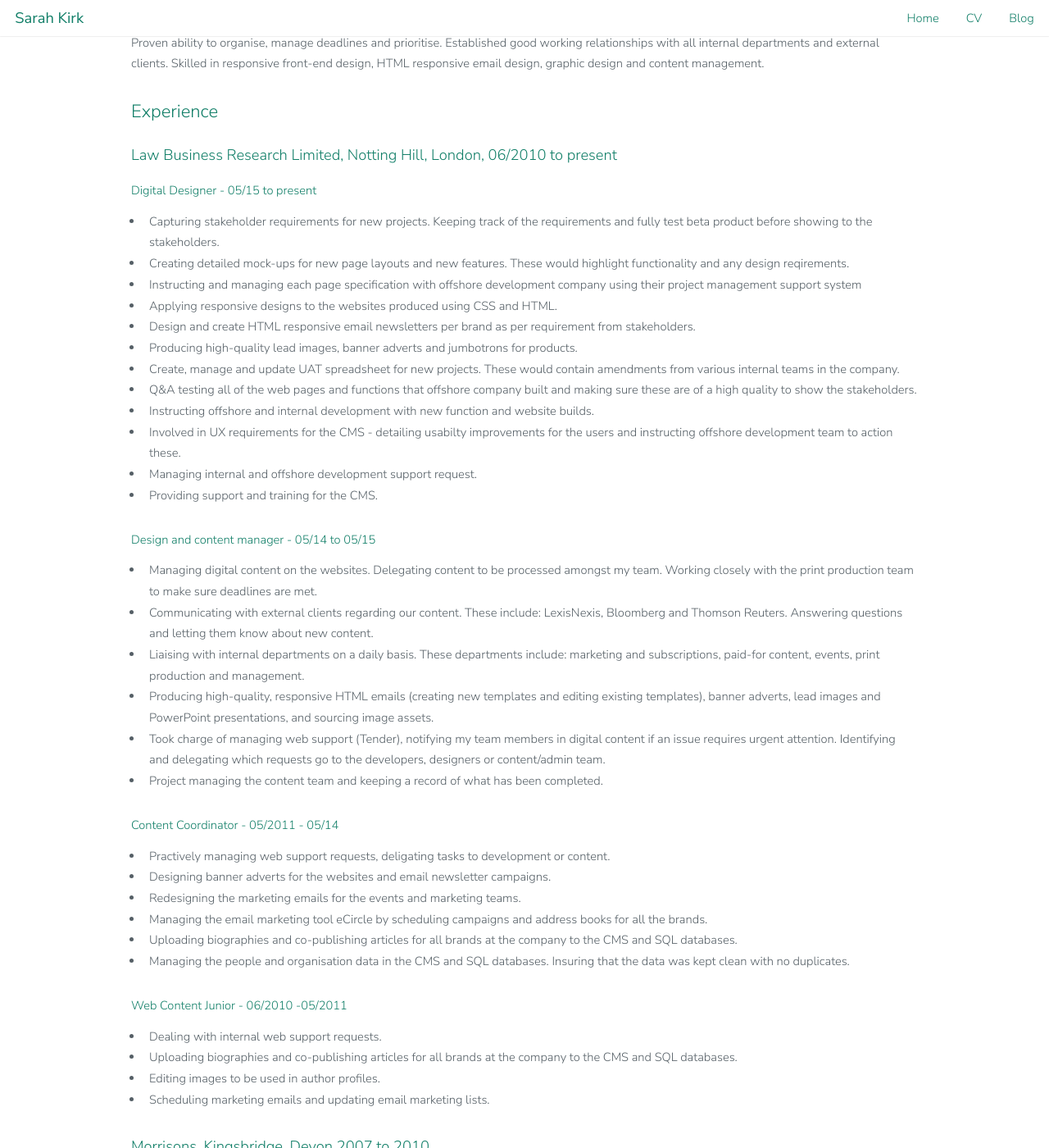
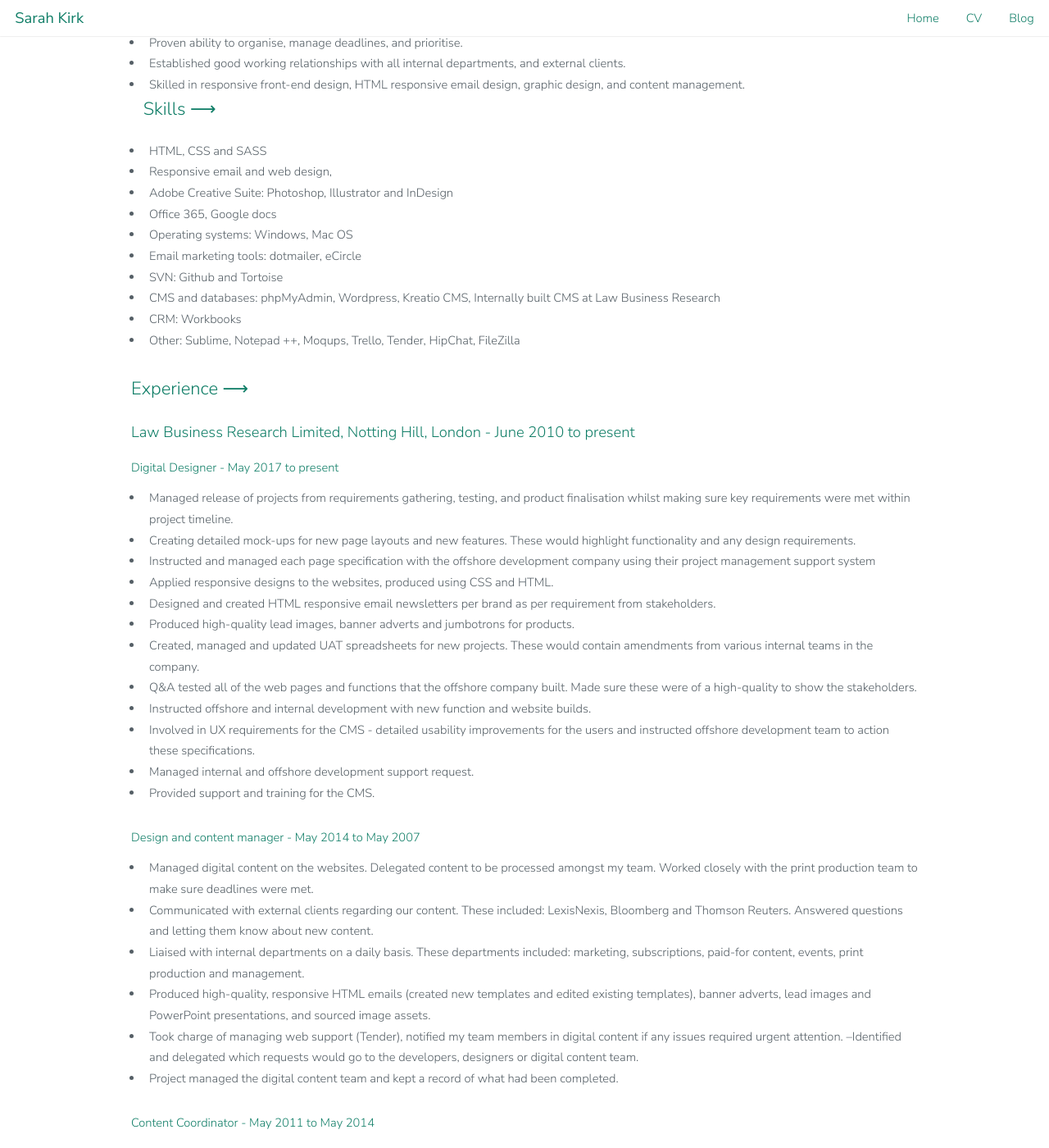
Before and after one commit to Kharsikar/kharsikar.github.io, a Jekyll site: the page built from cv.html, in a window 1280 px wide and 1400 px high, scrolled down 861 px. Shown: the whole window at 82% size. Built offline with Jekyll 4.4.1, drawn with Linux system fonts in a browser that asks for light colours; some of the changed text lies outside the part shown.

Commit message:
Updated CV

```diff
--- a/cv.html
+++ b/cv.html
@@ -15,75 +15,91 @@
 
 <a href="#" class="image fit"><img src="{{ site.baseurl }}/images/banner.jpg" alt="" /></a>
 
-<h2 id="objective">Objective</h2>
-<p>Digital Designer position in the technology sector where my expertise in web design, graphic design, content publishing and email marketing will support the company’s development.</p>
-
-<h2 id="summary-of-qualifications">Summary of Qualifications</h2>
-<p>Digital Designer with 7 years of experience in the publishing company, a degree in fine art, and 10 years of customer service experience in the retail industry.</p>
-
-<p>Proven ability to organise, manage deadlines and prioritise.
-Established good working relationships with all internal departments and external clients.
-Skilled in responsive front-end design, HTML responsive email design, graphic design and content management.</p>
-
-<h2 id="experience">Experience</h2>
-<h3 id="law-business-research-limited-notting-hill-london-062010-to-present">Law Business Research Limited, Notting Hill, London, 06/2010 to present</h3>
-<h4 id="digital-designer---0515-to-present">Digital Designer - 05/15 to present</h4>
+<h2 id="objective-">Objective ⟶</h2>
 <ul>
-  <li>Capturing stakeholder requirements for new projects. Keeping track of the requirements and fully test beta product before showing to the stakeholders.</li>
-  <li>Creating detailed mock-ups for new page layouts and new features. These would highlight functionality and any design reqirements.</li>
-  <li>Instructing and managing each page specification with offshore development company using their project management support system</li>
-  <li>Applying responsive designs to the websites produced using CSS and HTML.</li>
-  <li>Design and create HTML responsive email newsletters per brand as per requirement from stakeholders.</li>
-  <li>Producing high-quality lead images, banner adverts and jumbotrons for products.</li>
-  <li>Create, manage and update UAT spreadsheet for new projects. These would contain amendments from various internal teams in the company.</li>
-  <li>Q&amp;A testing all of the web pages and functions that offshore company built and making sure these are of a high quality to show the stakeholders.</li>
-  <li>Instructing offshore and internal development with new function and website builds.</li>
-  <li>Involved in UX requirements for the CMS - detailing usabilty improvements for the users and instructing offshore development team to action these.</li>
-  <li>Managing internal and offshore development support request.</li>
-  <li>Providing support and training for the CMS.</li>
+  <li>Digital Designer position in the technology sector where my expertise in web design, graphic design, content publication and email marketing will support the company’s development.</li>
 </ul>
 
-<h4 id="design-and-content-manager---0514-to-0515">Design and content manager - 05/14 to 05/15</h4>
+<h2 id="summary-">Summary ⟶</h2>
+<p>Digital Designer with 7 years of experience in the publishing company, a degree in fine art, and 10 years of customer service experience in the retail industry.</p>
 <ul>
-  <li>Managing digital content on the websites. Delegating content to be processed amongst my team. Working closely with the print production team to make sure deadlines are met.</li>
-  <li>Communicating with external clients regarding our content. These include: LexisNexis, Bloomberg and Thomson Reuters. Answering questions and letting them know about new content.</li>
-  <li>Liaising with internal departments on a daily basis. These departments include: marketing and subscriptions, paid-for content, events, print production and management.</li>
-  <li>Producing high-quality, responsive HTML emails (creating new templates and editing existing templates), banner adverts, lead images and PowerPoint presentations, and sourcing image assets.</li>
-  <li>Took charge of managing web support (Tender), notifying my team members in digital content if an issue requires urgent attention. Identifying and delegating which requests go to the developers, designers or content/admin team.</li>
-  <li>Project managing the content team and keeping a record of what has been completed.</li>
+  <li>Proven ability to organise, manage deadlines, and prioritise.</li>
+  <li>Established good working relationships with all internal departments, and external clients.</li>
+  <li>Skilled in responsive front-end design, HTML responsive email design, graphic design, and content management.
+  </li>
+    <h2 id="skills-">Skills ⟶</h2>
+  <li>HTML, CSS and SASS</li>
+  <li>Responsive email and web design,</li>
+  <li>Adobe Creative Suite: Photoshop, Illustrator and InDesign</li>
+  <li>Office 365, Google docs</li>
+  <li>Operating systems: Windows, Mac OS</li>
+  <li>Email marketing tools: dotmailer, eCircle</li>
+  <li>SVN: Github and Tortoise</li>
+  <li>CMS and databases: phpMyAdmin, Wordpress, Kreatio CMS, Internally built CMS at Law Business Research</li>
+  <li>CRM: Workbooks</li>
+  <li>Other: Sublime, Notepad ++, Moqups, Trello, Tender, HipChat, FileZilla</li>
 </ul>
 
-<h4 id="content-coordinator---052011---0514">Content Coordinator - 05/2011 - 05/14</h4>
+<h2 id="experience-">Experience ⟶</h2>
+<h3 id="law-business-research-limited-notting-hill-london---june-2010-to-present">Law Business Research Limited, Notting Hill, London - June 2010 to present</h3>
+<h4 id="digital-designer---may-2017-to-present">Digital Designer - May 2017 to present</h4>
+
 <ul>
-    <li>Practively managing web support requests, deligating tasks to development or content.</li>
-  <li>Designing banner adverts for the websites and email newsletter campaigns.</li>
-  <li>Redesigning the marketing emails for the events and marketing teams.</li>
-  <li>Managing the email marketing tool eCircle by scheduling campaigns and address books for all the brands.</li>
-  <li>Uploading biographies and co-publishing articles for all brands at the company to the CMS and SQL databases.</li>
-  <li>Managing the people and organisation data in the CMS and SQL databases. Insuring that the data was kept clean with no duplicates.</li>
+  <li>Managed release of projects from requirements gathering, testing, and product finalisation whilst making sure key requirements were met within project timeline.</li>
+  <li>Creating detailed mock-ups for new page layouts and new features. These would highlight functionality and any design requirements.</li>
+  <li>Instructed and managed each page specification with the offshore development company using their project management support system</li>
+  <li>Applied responsive designs to the websites, produced using CSS and HTML.</li>
+  <li>Designed and created HTML responsive email newsletters per brand as per requirement from stakeholders.</li>
+  <li>Produced high-quality lead images, banner adverts and jumbotrons for products.</li>
+  <li>Created, managed and updated UAT spreadsheets for new projects. These would contain amendments from various internal teams in the company.</li>
+  <li>Q&amp;A tested all of the web pages and functions that the offshore company built. Made sure these were of a high-quality to show the stakeholders.</li>
+  <li>Instructed offshore and internal development with new function and website builds.</li>
+  <li>Involved in UX requirements for the CMS - detailed usability improvements for the users and instructed offshore development team to action these specifications.</li>
+  <li>Managed internal and offshore development support request.</li>
+  <li>Provided support and training for the CMS.</li>
 </ul>
 
-<h4 id="web-content-junior---062010--052011">Web Content Junior - 06/2010 -05/2011</h4>
+<h4 id="design-and-content-manager---may-2014-to-may-2007">Design and content manager - May 2014 to May 2007</h4>
 <ul>
-  <li>Dealing with internal web support requests.</li>
-  <li>Uploading biographies and co-publishing articles for all brands at the company to the CMS and SQL databases.</li>
-  <li>Editing images to be used in author profiles.</li>
-  <li>Scheduling marketing emails and updating email marketing lists.</li>
+  <li>Managed digital content on the websites. Delegated content to be processed amongst my team. Worked closely with the print production team to make sure deadlines were met.</li>
+  <li>Communicated with external clients regarding our content. These included: LexisNexis, Bloomberg and Thomson Reuters. Answered questions and letting them know about new content.</li>
+  <li>Liaised with internal departments on a daily basis. These departments included: marketing,  subscriptions, paid-for content, events, print production and management.</li>
+  <li>Produced high-quality, responsive HTML emails (created new templates and edited existing templates), banner adverts, lead images and PowerPoint presentations, and sourced image assets.</li>
+  <li>Took charge of managing web support (Tender), notified my team members in digital content if any issues required urgent attention. –Identified and delegated which requests would go to the developers, designers or digital content team.</li>
+  <li>Project managed the digital content team and kept a record of what had been completed.</li>
 </ul>
 
-<h3 id="morrisons-kingsbridge-devon-2007-to-2010">Morrisons, Kingsbridge, Devon	2007 to 2010</h3>
+<h4 id="content-coordinator---may-2011-to-may-2014">Content Coordinator - May 2011 to May 2014</h4>
+<ul>
+  <li>Proactively managed web support requests, delegated tasks to development or digital content.</li>
+  <li>Designed banner adverts for the websites and email newsletter campaigns for marketing.</li>
+  <li>Redesigned the marketing emails for the events and marketing teams.</li>
+  <li>Managed the email marketing tool eCircle by scheduling campaigns and address books for all the brands.</li>
+  <li>Uploaded biographies and co-publishing articles for all brands at the company to the CMS and SQL databases.</li>
+  <li>Managed the people and organisational data in the CMS and SQL databases. Insured that the data was kept clean with no duplicates.</li>
+</ul>
+
+<h4 id="junior-content---june-2010-to-may-2011">Junior Content - June 2010 to May 2011</h4>
+<ul>
+  <li>Dealt with internal web support requests.</li>
+  <li>Uploaded biographies and co-publishing articles for all brands at the company to the CMS and SQL databases.</li>
+  <li>Edited images to be used in author profiles.</li>
+  <li>Scheduled marketing emails and updated email marketing address book lists.</li>
+</ul>
+
+<h3 id="morrisons-kingsbridge-devon---2007-to-2010">Morrisons, Kingsbridge, Devon - 2007 to 2010</h3>
 <h4 id="customer-service-assistant">Customer Service Assistant</h4>
 <ul>
-  <li>I learned the role of supervising a team of up to 12 customer service assistants.</li>
+  <li>I learnt the role of supervising a team of up to 12 customer service assistants.</li>
   <li>Responsibility for change requests of the operators and keeping account of the shop floor safe.</li>
-  <li>Managing shift patterns and breaks.</li>
-  <li>Dealing with customer enquiries and complaints.</li>
-  <li>Maintaining a high standard of customer service and setting a good example to the team.</li>
+  <li>Managed shift patterns and breaks.</li>
+  <li>Dealt with customer enquiries and complaints.</li>
+  <li>Maintained a high-standard of customer service and set a good example to the team.</li>
   <li>I was trained in health and safety and food hygiene.</li>
   <li>My peers trained me in different departments around the store as I was a fast learner.</li>
 </ul>
 
-<h3 id="gamestation-london-2003-to-2006">Gamestation, London	2003 to 2006</h3>
+<h3 id="gamestation-london---2003-to-2006">Gamestation, London - 2003 to 2006</h3>
 <h4 id="store-manager">Store Manager</h4>
 <ul>
   <li>Having worked up from sales assistant to manager I was responsible for managing teams of up to 8 shop floor staff. My tasks included recruitment, organising staff rotas and monthly appraisals, ensuring that staff were paid the correct amount. Weekly financial reporting of branch sales figures to senior management, control of stock and end-of-day accounting</li>
@@ -92,26 +108,25 @@
   <li>I worked to maintain customer satisfaction by spending time on the shop floor aiding customers with their purchases and dealing with customer complaints.</li>
 </ul>
 
-<h2 id="education">Education</h2>
-<p><em>BA (Hons) Fine Art</em><br />
-Sheffield Hallam University	Sept 1999 to June 2002</p>
+<h2 id="education-">Education ⟶</h2>
+<h3 id="ba-hons-fine-art-in-painting-and-printmaking">BA (Hons) Fine Art in painting and printmaking</h3>
+<p>Sheffield Hallam University, Sheffield - September 1999 to June 2002</p>
 
-<p><em>Photography and Art &amp; Craft A-level</em><br />
-<em>BTEC ND in Art &amp; Design</em><br />
-South Devon College, Torquay	Sept 1997 to June 1999</p>
+<h4 id="a-level-photography">A-level Photography</h4>
+<h4 id="a-level-art--craft">A-level Art &amp; Craft</h4>
+<h4 id="btec-nd-in-art--design">BTEC ND in Art &amp; Design</h4>
+<p>South Devon College, Torquay - September 1997 to June 1999</p>
 
-<p><em>8 GCSEs including English and Maths</em><br />
-Kingsbridge School, Devon	Sept 1992 to June 2000</p>
+<h4 id="8-gcses-including-english-and-maths">8 GCSEs including English and Maths</h4>
+<p>Kingsbridge School, Kingsbridge, Devon - September 1992 to June 2000</p>
 
-<h2 id="courses">Courses</h2>
-<p>Steer: front-end development - one week course involving HTML5, CSS3 and Javascript</p>
-
-<h2 id="key-skills">Key skills</h2>
-<p>HTML, CSS, Photoshop, Illustrator, InDesign, responsive email and web design, email marketing,  CMS, CRM, SVN</p>
-
-<h2 id="activities-and-interests">Activities and Interests</h2>
-<p>Interior decorating, DIY, reading, web design, photography, computers, social media (Instagram, Twitter, Facebook), gaming, cinema, travelling; recently visited India to work with offshore company and visited Russia for holiday</p>
-
+<h2 id="courses-">Courses ⟶</h2>
+<h4 id="front-end-development---involving-html5-css3-and-javascript">Front-end development - Involving HTML5, CSS3 and Javascript</h4>
+<p>Steer, London - 11th May 2015 to 15th May 2015</p>
+<h2 id="activities-and-interests-">Activities and Interests ⟶</h2>
+<p>Interior decorating, DIY, reading, web design, photography, computers, social media (Instagram, Twitter, Facebook), gaming, cinema, travelling; recently visited India and Russia</p>
+<h2 id="references-">References ⟶</h2>
+<p>Available upon request</p>
         </section>
 <!--         <hr class="major" /> -->
 <!--         <div class="row">
```
